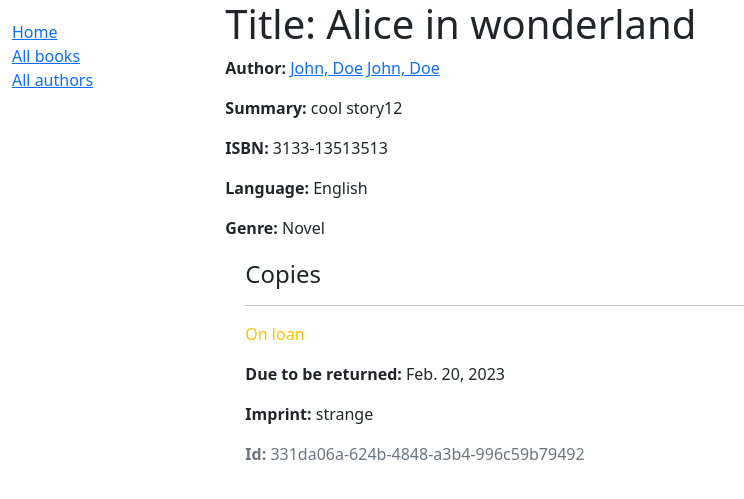
After one commit to bradyushih/locallibrary, a Django app: page /catalog/book/6 in a window 1280 px wide. The commit adds this page. Shown: the top 499 px of the page, without its empty margins (0-744 px from the left). Run offline with Django 4.2, Linux system fonts and the light colour scheme; data comes from the database, SQL or seed files in the repository; both versions use the stored data as it was after the commit.

Commit message:
add author book page

```diff
--- a/catalog/models.py
+++ b/catalog/models.py
@@ -35,6 +35,9 @@ class Book(models.Model):
     genre = models.ManyToManyField(Genre, help_text='Select a genre for this book')
     language = models.ForeignKey('Language', on_delete=models.SET_NULL, null=True)
 
+    class Meta:
+        ordering = ['title']
+
     def __str__(self):
         """String for representing the Model object."""
         return self.title
@@ -46,6 +49,9 @@ class Book(models.Model):
     def display_genre(self):
         """Create a string for the Genre. This is required to display genre in Admin."""
         return ', '.join(genre.name for genre in self.genre.all()[:3])
+
+    # def get(self):
+    #     return reverse('author-detail', args=[str(self.author)])
 
     display_genre.short_description = 'Genre'
 
@@ -97,4 +103,4 @@ class Author(models.Model):
 
     def __str__(self):
         """String for representing the Model object."""
-        return f'{self.last_name}, {self.first_name}'
+        return f'{self.first_name}, {self.last_name}'
--- a/catalog/templates/base_generic.html
+++ b/catalog/templates/base_generic.html
@@ -1,7 +1,7 @@
 <!DOCTYPE html>
 <html lang="en">
 <head>
-  {% block title %}<title>Django Library</title>{% endblock %}
+  {% block title %}<title>Book Library</title>{% endblock %}
   <meta charset="utf-8">
   <meta name="viewport" content="width=device-width, initial-scale=1">
   <link href="https://cdn.jsdelivr.net/npm/bootstrap@5.1.3/dist/css/bootstrap.min.css" rel="stylesheet" integrity="sha384-1BmE4kWBq78iYhFldvKuhfTAU6auU8tT94WrHftjDbrCEXSU1oBoqyl2QvZ6jIW3" crossorigin="anonymous">
@@ -16,12 +16,30 @@
       {% block sidebar %}
         <ul class="sidebar-nav">
           <li><a href="{% url 'index' %}">Home</a></li>
-          <li><a href="">All books</a></li>
-          <li><a href="">All authors</a></li>
+          <li><a href="{% url 'books' %}">All books</a></li>
+          <li><a href="{% url 'authors' %}">All authors</a></li>
         </ul>
      {% endblock %}
       </div>
-      <div class="col-sm-10 ">{% block content %}{% endblock %}</div>
+      <div class="col-sm-10 ">{% block content %}{% endblock %}
+      {% block pagination %}
+            {% if is_paginated %}
+                <div class="pagination">
+                    <span class="page-links">
+                        {% if page_obj.has_previous %}
+                            <a href="{{ request.path }}?page={{ page_obj.previous_page_number }}">previous</a>
+                        {% endif %}
+                        <span class="page-current">
+                            Page {{ page_obj.number }} of {{ page_obj.paginator.num_pages }}.
+                        </span>
+                        {% if page_obj.has_next %}
+                            <a href="{{ request.path }}?page={{ page_obj.next_page_number }}">next</a>
+                        {% endif %}
+                    </span>
+                </div>
+            {% endif %}
+        {% endblock %}
+       </div>
     </div>
   </div>
 </body>
--- /dev/null
+++ b/catalog/templates/catalog/book_detail.html
@@ -0,0 +1,31 @@
+{% extends "base_generic.html" %}
+
+{% block content %}
+  <h1>Title: {{ book.title }}</h1>
+
+  <p>
+    <strong>Author:</strong>
+    <a href="{{ book.author.get_absolute_url }}">{{ book.author }}</a>
+    <a href="{% url 'author-detail' book.author.pk %}">{{ book.author }}</a>
+  </p> <!-- author detail link not yet defined -->
+  <p><strong>Summary:</strong> {{ book.summary }}</p>
+  <p><strong>ISBN:</strong> {{ book.isbn }}</p>
+  <p><strong>Language:</strong> {{ book.language }}</p>
+  <p><strong>Genre:</strong> {{ book.genre.all|join:", " }}</p>
+
+  <div style="margin-left:20px;margin-top:20px">
+    <h4>Copies</h4>
+
+    {% for copy in book.bookinstance_set.all %}
+      <hr>
+      <p class="{% if copy.status == 'a' %}text-success{% elif copy.status == 'm' %}text-danger{% else %}text-warning{% endif %}">
+        {{ copy.get_status_display }}
+      </p>
+      {% if copy.status != 'a' %}
+        <p><strong>Due to be returned:</strong> {{ copy.due_back }}</p>
+      {% endif %}
+      <p><strong>Imprint:</strong> {{ copy.imprint }}</p>
+      <p class="text-muted"><strong>Id:</strong> {{ copy.id }}</p>
+    {% endfor %}
+  </div>
+{% endblock %}
--- a/catalog/templates/index.html
+++ b/catalog/templates/index.html
@@ -1,5 +1,6 @@
 {% extends "base_generic.html" %}
 
+{% block title %} <title>this is book home</title> {% endblock %}
 {% block content %}
   <h1>Local Library Home</h1>
   <p>Welcome to LocalLibrary, a website developed by <em>Mozilla Developer Network</em>!</p>
--- a/catalog/urls.py
+++ b/catalog/urls.py
@@ -1,7 +1,13 @@
-from django.urls import path
+from django.urls import path, re_path
 from . import views
 
 
 urlpatterns = [
     path('', views.index, name='index'),
+    path('books/', views.BookListView.as_view(), name='books'),
+    path('book/<int:pk>', views.BookDetailView.as_view(), name='book-detail'),
+    re_path(r'^book/(?P<pk>\d+)$', views.BookDetailView.as_view(), name='book-detail'),
+    path('authors/', views.AuthorListView.as_view(), name='authors'),
+    # path('author/<int:pk>', views.testView.as_view(), name='author-detail'),
+    path('author/<int:pk>', views.AuthorDetailView.as_view(), name='author-detail'),
 ]
--- a/catalog/views.py
+++ b/catalog/views.py
@@ -1,8 +1,68 @@
-from django.shortcuts import render
-
+from django.http import Http404
+from django.shortcuts import get_object_or_404, render
+from .models import Book, Author, BookInstance, Genre
+from django.views import generic
+from django.views.generic import TemplateView
+from django.template import loader
 # Create your views here.
 
-from .models import Book, Author, BookInstance, Genre
+class AuthorListView(generic.ListView):
+    model = Author
+    paginate_by = 5
+
+
+class testView(TemplateView):
+    def get(self, request, pk):
+        author = Author.objects.get(pk=pk)
+        books = Book.objects.filter(author = author).values()
+
+        context =  {
+            'author': author,
+            'books': books
+        }
+        return render(request, 'catalog/author_detail.html', context= context)
+
+class AuthorDetailView(generic.DetailView):
+    model = Author
+
+    def get_context_data(self, **kwargs):
+        context =  super().get_context_data(**kwargs)
+        self.author = get_object_or_404(Author, pk = self.kwargs['pk'])
+
+        context['books'] = Book.objects.filter(author=self.author)
+        context['some_data'] = 'this is cool'
+        return context
+    # def author_detail_view(request, primary_key):
+    #     author = get_object_or_404(Author, pk = primary_key)
+    #     return render(request, 'catalog/author_detail.html')
+
+
+class BookListView(generic.ListView):
+    model = Book
+    paginate_by = 5
+
+    context_object_name = 'my_book_list'   # default_name is object_list; your own name for the list as a template variable
+    # queryset = Book.objects.filter(title__icontains='War')[:5] # Get 5 books containing the title war
+    # def get_queryset(self):
+    #     return Book.objects.filter(title__icontains='Harry')[:5] # Get 5 books containing the title war
+    def get_context_data(self, **kwargs):
+        # Call the base implementation first to get the context
+        context = super(BookListView, self).get_context_data(**kwargs)
+        # Create any data and add it to the context
+        context['some_data'] = 'This is just some data'
+        return context
+
+class BookDetailView(generic.DetailView):
+    model = Book
+    def book_detail_view(request, primary_key):
+        book = get_object_or_404(Book, pk=primary_key)
+        # try:
+        #     book = Book.objects.get(pk=primary_key)
+        # except Book.DoesNotExist:
+        #     raise Http404('Book does not exist')
+
+        return render(request, 'catalog/book_detail.html', context={'book': book})
+
 
 def index(request):
     """View function for home page of site."""
```
Also changed, not shown: catalog/templates/catalog/author_detail.html (added, +30 -0 lines), catalog/templates/catalog/author_list.html (added, +24 -0 lines), catalog/templates/catalog/book_list.html (added, +28 -0 lines), catalog/templates/catalog/test.html (added, +16 -0 lines), db.sqlite3.
